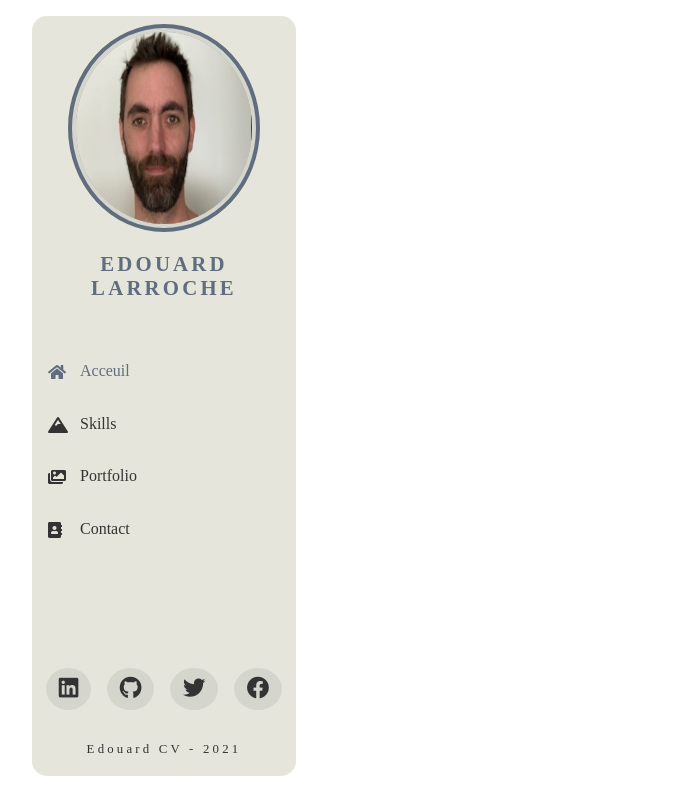
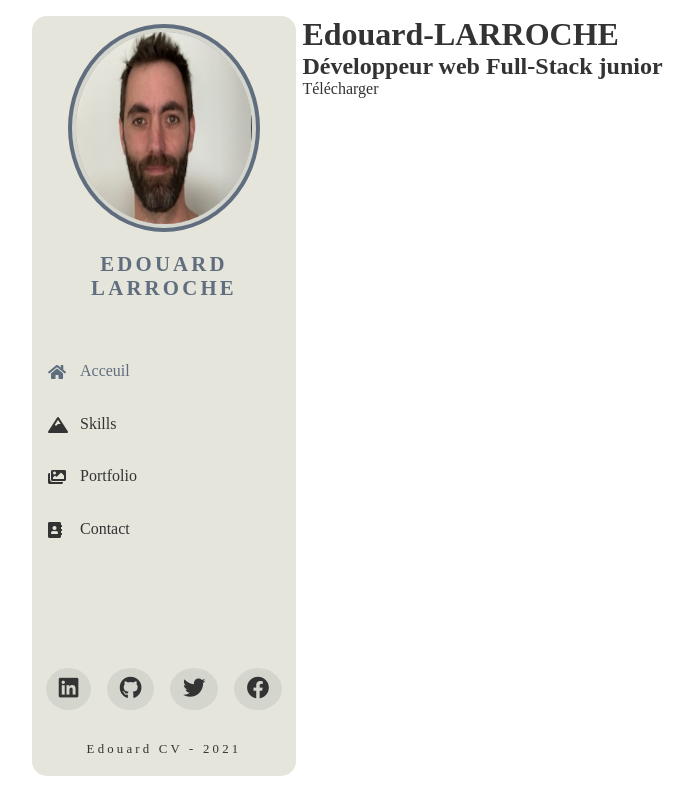
Before and after one commit to Edouard-LARROCHE/CV-reactjs, a React (Create React App) app: page / in a window 1280 px wide. Shown: the whole page, without its empty margins (8-702 px from the left). Built offline with nearby package versions, Linux system fonts and the light colour scheme.

Commit message:
first step home page

```diff
--- a/src/pages/Home.js
+++ b/src/pages/Home.js
@@ -3,8 +3,19 @@ import Navigation from '../components/Navigation';
 
 export default function Home() {
   return (
-    <div>
+    <div className='home'>
       <Navigation />
+      <div className='homeContent'>
+        <div className='content'>
+          <h1>Edouard-LARROCHE</h1>
+          <h2>Développeur web Full-Stack junior</h2>
+          <div className='pdf'>
+            <a href='./assets/cv.pdf' target='_blank'>
+              Télécharger
+            </a>
+          </div>
+        </div>
+      </div>
     </div>
   );
 }
--- a/src/styles/styles.scss
+++ b/src/styles/styles.scss
@@ -1,2 +1,2 @@
-@import './pages/settings';
+@import './settings';
 @import './components/navigation';
```
Also changed, not shown: src/styles/_settings.scss (renamed from src/styles/pages/_settings.scss), src/styles/pages/_contact.scss (added), src/styles/pages/_home.scss (added), src/styles/pages/_notFound.scss (added), src/styles/pages/_portfolio.scss (added), src/styles/pages/_skills.scss (added).
